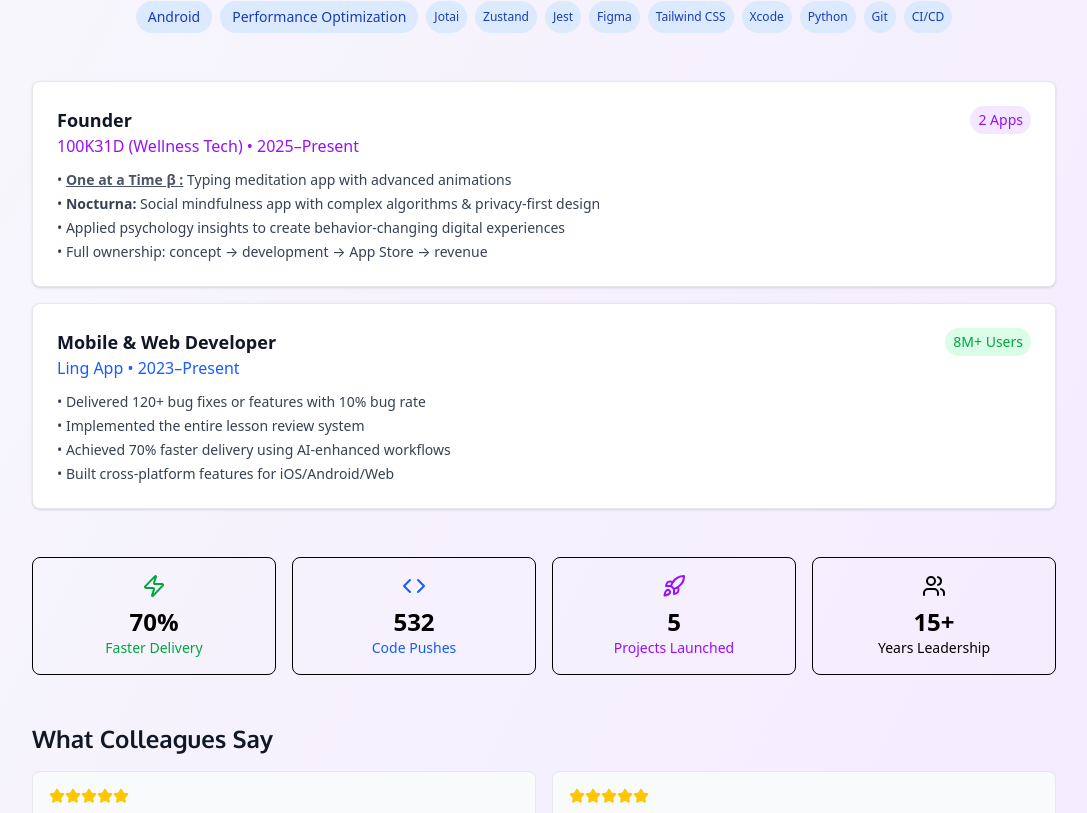
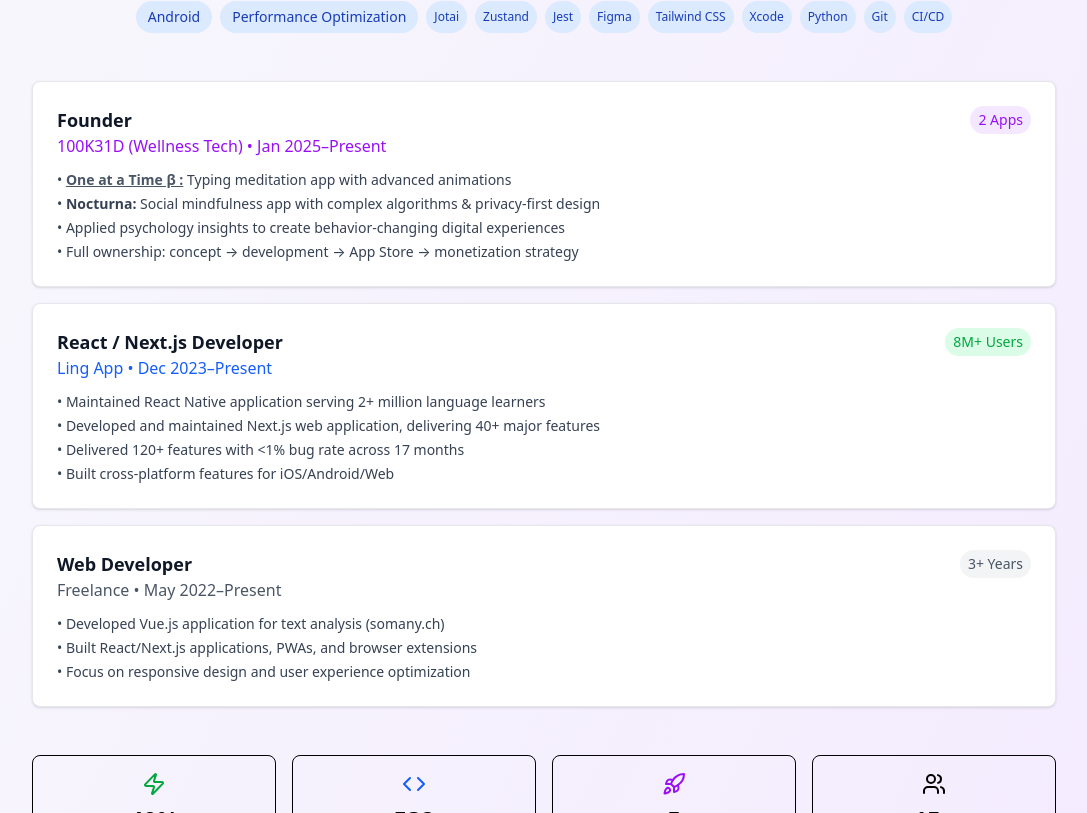
Before and after one commit to sanderbell/sanderbelldev2, a React (Vite) app: page / in a window 1280 px wide. Shown: the part 787-1600 px from the top of the page, without its empty margins (96-1183 px from the left). Built offline with nearby package versions, Linux system fonts and the light colour scheme.

Commit message:
Update copy

```diff
--- a/src/App.tsx
+++ b/src/App.tsx
@@ -1,5 +1,5 @@
 import React, { useState, useEffect, useRef } from 'react';
-import { Github, Linkedin, Mail, Globe, Star, Code, Zap, Users, Brain, Rocket } from 'lucide-react';
+import { Github, Linkedin, Mail, Globe, Star, Code, Zap, Users, Rocket } from 'lucide-react';
 
 const RotatingProfile = () => {
   const [rotation, setRotation] = useState(0);
@@ -170,7 +170,7 @@
   `;
 
   const stats = [
-    { icon: Zap, value: "70%", label: "Faster Delivery", color: "green" },
+    { icon: Zap, value: "40%", label: "Faster Delivery", color: "green" },
     { icon: Code, value: "532", label: "Code Pushes", color: "blue" },
     { icon: Rocket, value: "5", label: "Projects Launched", color: "purple" },
     { icon: Users, value: "15+", label: "Years Leadership", color: "orange" },
@@ -208,7 +208,7 @@
             </h1>
           </div>
          <p className="text-xl text-gray-600 max-w-2xl mx-auto">
-  Sander Bell, React Developer who mastered fundamentals when Stack Overflow was our only assistant. Now wielding modern tools to ship lightning fast with both worlds.
+  Sander Bell, React Developer who mastered fundamentals when Stack Overflow was our only assistant. Now wielding modern AI tools to ship lightning fast with both worlds.
 </p>
         </div>
 
@@ -245,31 +245,44 @@
               <div className="flex justify-between items-start mb-3">
                 <div>
                   <h3 className="text-lg font-semibold text-gray-900">Founder</h3>
-                  <p className="text-purple-600 font-medium">100K31D (Wellness Tech) • 2025–Present</p>
+                  <p className="text-purple-600 font-medium">100K31D (Wellness Tech) • Jan 2025–Present</p>
                 </div>
                 <span className="text-sm text-purple-600 bg-purple-100 px-2 py-1 rounded-full">2 Apps</span>
               </div>
               <ul className="text-sm text-gray-700 space-y-1">
-                    <li>•  <strong><a href="https://oneatati.me" target="_blank" rel="noopener noreferrer" className="text-gray-600 hover:text-blue-800 underline">One at a Time β :</a></strong> Typing meditation app with advanced animations</li>
-
+                    <li>• <strong><a href="https://oneatati.me" target="_blank" rel="noopener noreferrer" className="text-gray-600 hover:text-blue-800 underline">One at a Time β :</a></strong> Typing meditation app with advanced animations</li>
                 <li>• <strong>Nocturna:</strong> Social mindfulness app with complex algorithms & privacy-first design</li>
                 <li>• Applied psychology insights to create behavior-changing digital experiences</li>
-                <li>• Full ownership: concept → development → App Store → revenue</li>
+                <li>• Full ownership: concept → development → App Store → monetization strategy</li>
               </ul>
             </div>
             <div className="bg-white rounded-lg p-6 shadow-sm border border-gray-200">
               <div className="flex justify-between items-start mb-3">
                 <div>
-                  <h3 className="text-lg font-semibold text-gray-900">Mobile & Web Developer</h3>
-                  <p className="text-blue-600 font-medium">Ling App • 2023–Present</p>
+                  <h3 className="text-lg font-semibold text-gray-900">React / Next.js Developer</h3>
+                  <p className="text-blue-600 font-medium">Ling App • Dec 2023–Present</p>
                 </div>
                 <span className="text-sm text-green-600 bg-green-100 px-2 py-1 rounded-full">8M+ Users</span>
               </div>
               <ul className="text-sm text-gray-700 space-y-1">
-                <li>• Delivered 120+ bug fixes or features with 10% bug rate</li>
-                <li>• Implemented the entire lesson review system</li>
-                <li>• Achieved 70% faster delivery using AI-enhanced workflows</li>
+                <li>• Maintained React Native application serving 2+ million language learners</li>
+                <li>• Developed and maintained Next.js web application, delivering 40+ major features</li>
+                <li>• Delivered 120+ features with &lt;1% bug rate across 17 months</li>
                 <li>• Built cross-platform features for iOS/Android/Web</li>
+              </ul>
+            </div>
+            <div className="bg-white rounded-lg p-6 shadow-sm border border-gray-200">
+              <div className="flex justify-between items-start mb-3">
+                <div>
+                  <h3 className="text-lg font-semibold text-gray-900">Web Developer</h3>
+                  <p className="text-gray-600 font-medium">Freelance • May 2022–Present</p>
+                </div>
+                <span className="text-sm text-gray-600 bg-gray-100 px-2 py-1 rounded-full">3+ Years</span>
+              </div>
+              <ul className="text-sm text-gray-700 space-y-1">
+                <li>• Developed Vue.js application for text analysis (somany.ch)</li>
+                <li>• Built React/Next.js applications, PWAs, and browser extensions</li>
+                <li>• Focus on responsive design and user experience optimization</li>
               </ul>
             </div>
           </div>
```
